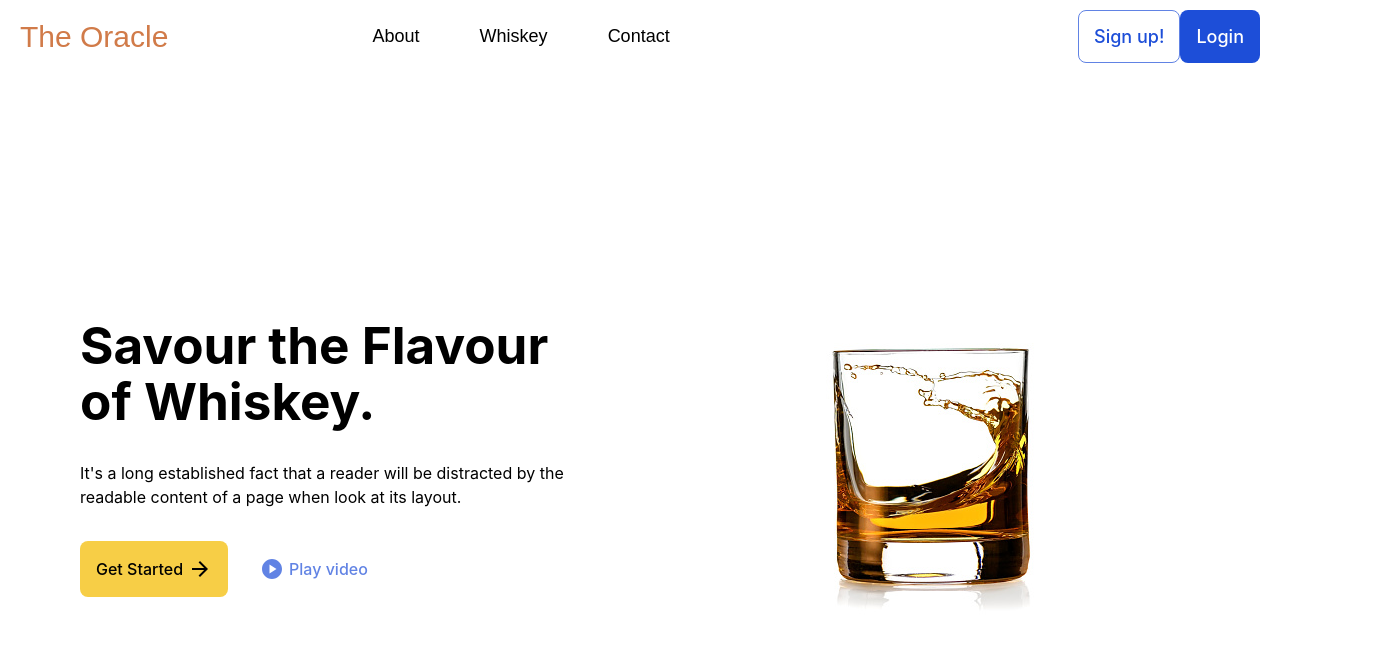
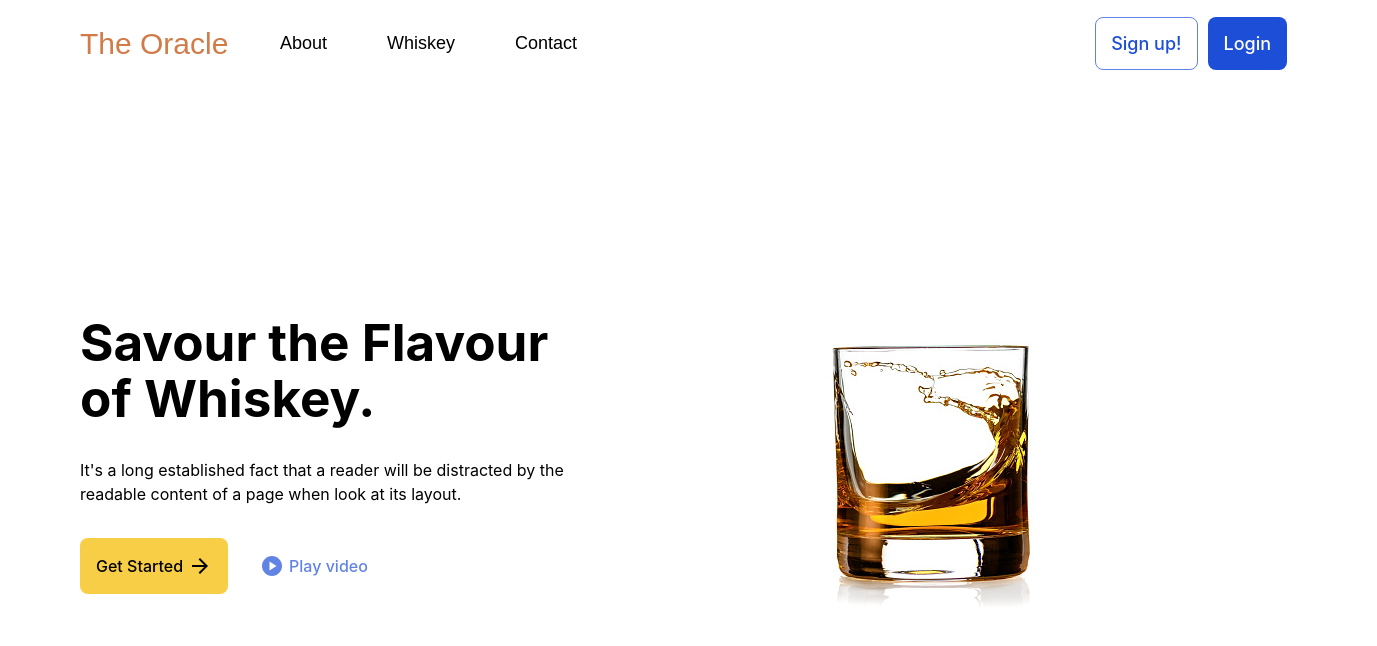
Before and after one commit to RAYMUNDOOOO/savior-iq, a React (Vite) app: page / in a window 1280 px wide. Shown: the top 646 px of the page, 1377 px wide, since content can reach past the window. Built offline with nearby package versions, Linux system fonts and the light colour scheme.

Commit message:
Adjust position of links in the navbar.

```diff
--- a/src/components/NavBar.jsx
+++ b/src/components/NavBar.jsx
@@ -29,7 +29,7 @@ function Navbar() {
         <nav className={`${styles.navbar}`}>
           {/* logo */}
           <Link to="/" className={`${styles.logo}`}>
-            The Oracle{" "}
+                <span>The Oracle{" "}</span>
           </Link>
           <ul className={`${styles.navMenu} ${isActive ? styles.active : ""}`}>
             <li onClick={removeActive}>
@@ -57,7 +57,7 @@ function Navbar() {
             <span className={`${styles.bar}`}></span>
             <span className={`${styles.bar}`}></span>
           </div>
-          <div>
+          <div className={`${styles.buttonContainer}`}>
                 <SignUpButton text="Sign up!"/>
                 <LoginButton text="Login"/>
           </div>
--- a/src/styles/navbar.module.css
+++ b/src/styles/navbar.module.css
@@ -22,7 +22,9 @@ a:hover {
 /* navbar */
 .navbar {
   background-color: rgb(255, 255, 255);
-  padding: 10px 20px;
+  padding-left: 5rem;
+  padding-right: 5rem;
+  padding-top: 1rem;
   display: flex;
   justify-content: space-between;
   align-items: center;
@@ -36,6 +38,12 @@ a:hover {
   font-family: Arial, Helvetica, sans-serif;
   color: rgb(209, 123, 73);
 }
+
+.logo > span {
+        display: inline-block;
+        width: 10rem;
+}
+
 .logo:hover {
   font-size: 30px;
   font-family: Arial, Helvetica, sans-serif;
@@ -63,8 +71,7 @@ a:hover {
 .navMenu {
   display: flex;
   font-family: Arial, Helvetica, sans-serif;
-  justify-content: space-between;
-  align-items: center;
+  width: 100%;
   gap: 60px;
   color: black;
 }
@@ -72,10 +79,20 @@ a:hover {
 .navMenu:hover {
   display: flex;
   font-family: Arial, Helvetica, sans-serif;
-  justify-content: space-between;
-  align-items: center;
   gap: 60px;
   color: rgb(212, 95, 28);
+}
+
+.buttonContainer {
+        display: flex;
+        flex-wrap: nowrap;
+        align-items: center;
+        justify-content: flex-end;
+        width: 40rem;
+}
+
+.buttonContainer > * {
+        padding-right: 10px;
 }
 
 /* media queries */
```
